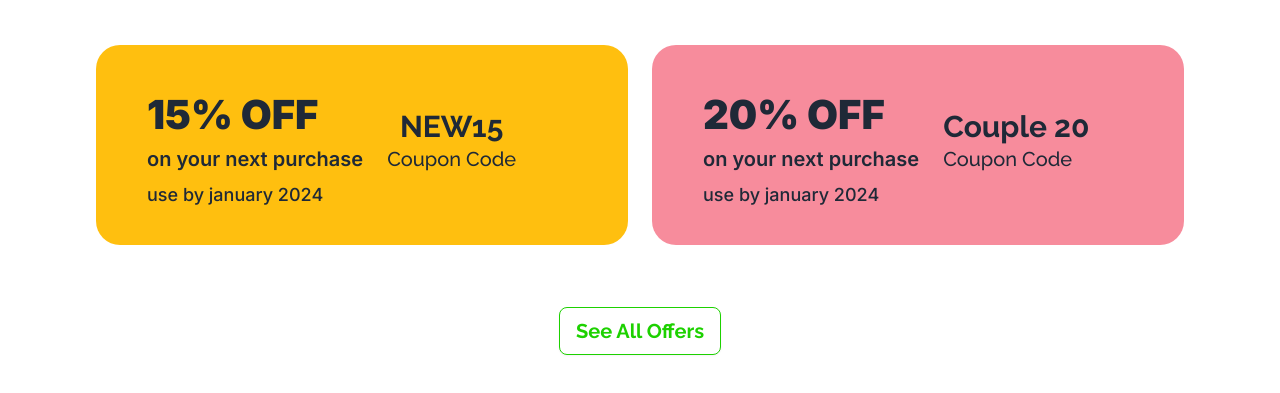
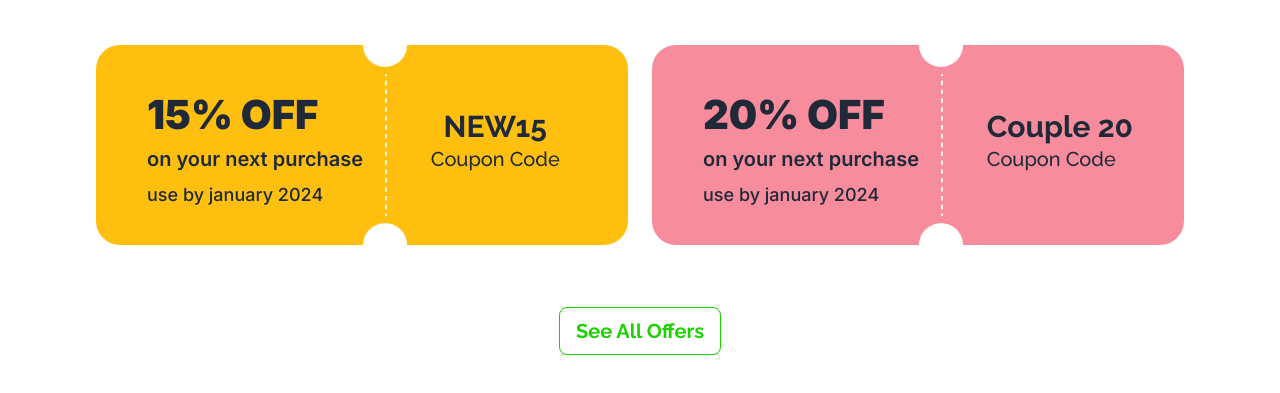
Before and after one commit to riyajul505/PH-A5, a plain HTML site: page index.html in a window 1280 px wide. Shown: the part 683-1076 px from the top of the page. Drawn offline with nearby package versions, Linux system fonts and the light colour scheme; the site is published under a folder, as on GitHub Pages, so addresses that start at the root find nothing.

Commit message:
coupon divider images fix to its place

```diff
--- a/index.html
+++ b/index.html
@@ -143,7 +143,7 @@
                 use by january 2024
               </p>
             </div>
-            <img src="/images/cupon-devider.png" alt="" srcset="" />
+            <img src="images/cupon-devider.png" alt="" srcset="" />
             <div class="ml-6 mt-16">
               <h2 class="font-raleway font-bold text-3xl text-center">NEW15</h2>
               <p class="font-raleway font-medium text-xl text-[ #03071266]">
@@ -161,7 +161,7 @@
                 use by january 2024
               </p>
             </div>
-            <img src="/images/cupon-devider.png" alt="" srcset="" />
+            <img src="images/cupon-devider.png" alt="" srcset="" />
             <div class="ml-6 mt-16">
               <h2 class="font-raleway font-bold text-3xl text-center">
                 Couple 20
```
